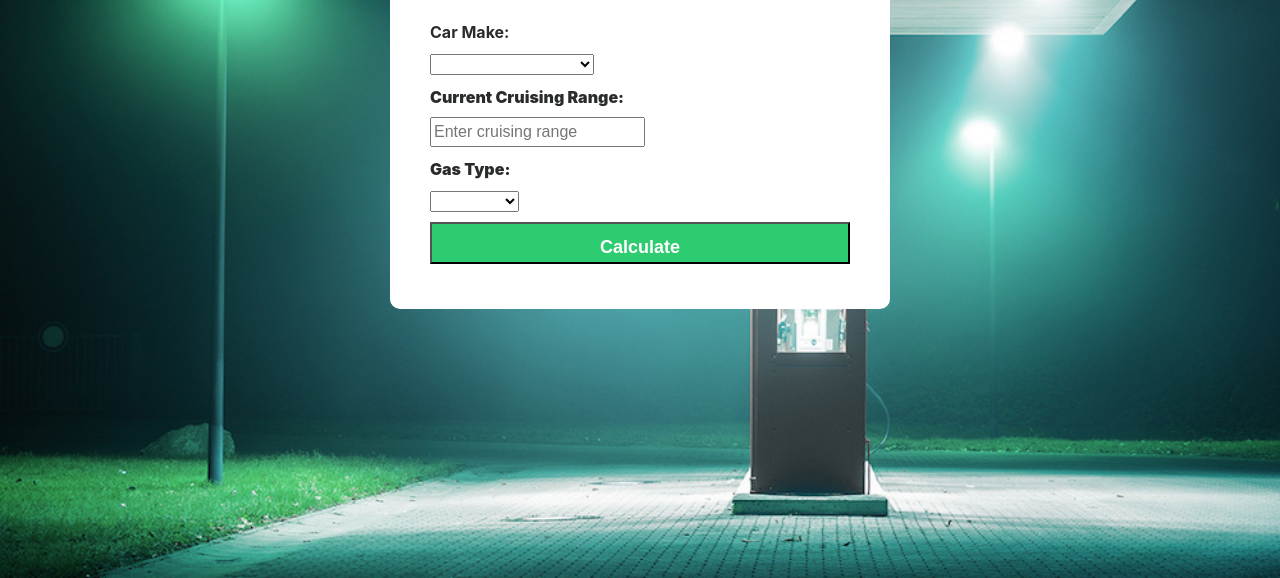
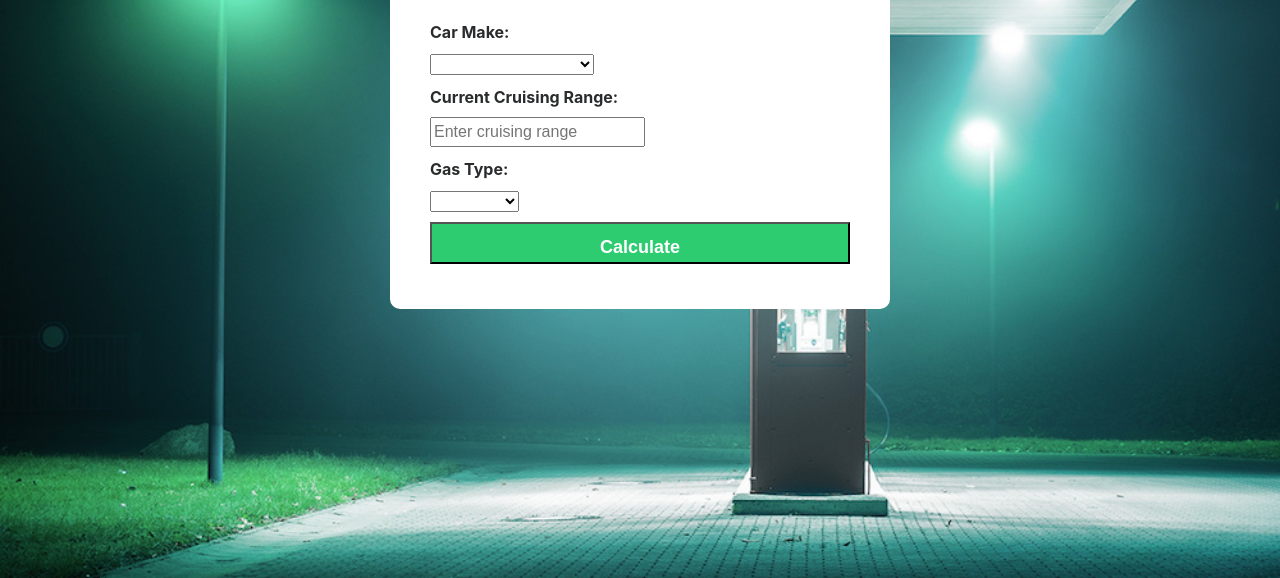
Before and after one commit to AtaGowani/Gassy, a website: page index.html in a window 1280 px wide. Shown: the part 222-800 px from the top of the page. Drawn offline with nearby package versions, Linux system fonts and the light colour scheme; no server answers; a script that the page names is missing.

Commit message:
Fix bold

```diff
--- a/index.html
+++ b/index.html
@@ -26,15 +26,15 @@
       <form class = "myform" ng-if = "!result_ready">
 
           <div ng-controller="InputController">
-            <label><b>Car Make:</label><br>
+            <label><b>Car Make:</b></label><br>
             <select class = "inputvalues" ng-model="userCar">
               <option ng-repeat="car in cars">{{car.make}}</option>
             </select><br>
 
-  			<label><b>Current Cruising Range:</label><br>
+  			<label><b>Current Cruising Range:</b></label><br>
   			<input type="number" class = "inputvalues" ng-model="user_mpg" placeholder="Enter cruising range"><br>
 
-        <label><b>Gas Type:</label><br>
+        <label><b>Gas Type:</b></label><br>
         <select class = "inputvalues" ng-model="gasType">
           <option>Midgrade</option>
           <option>Premium</option>
```
